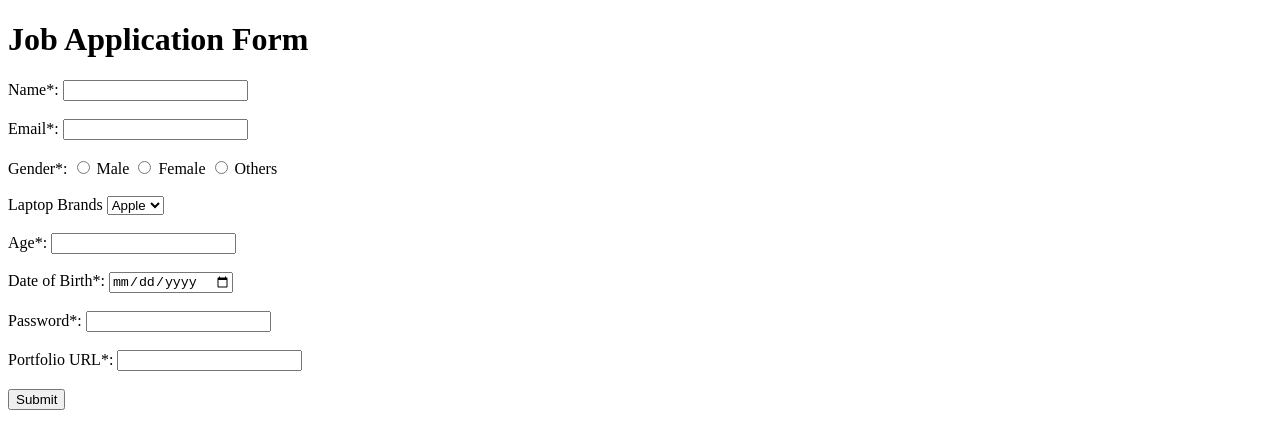
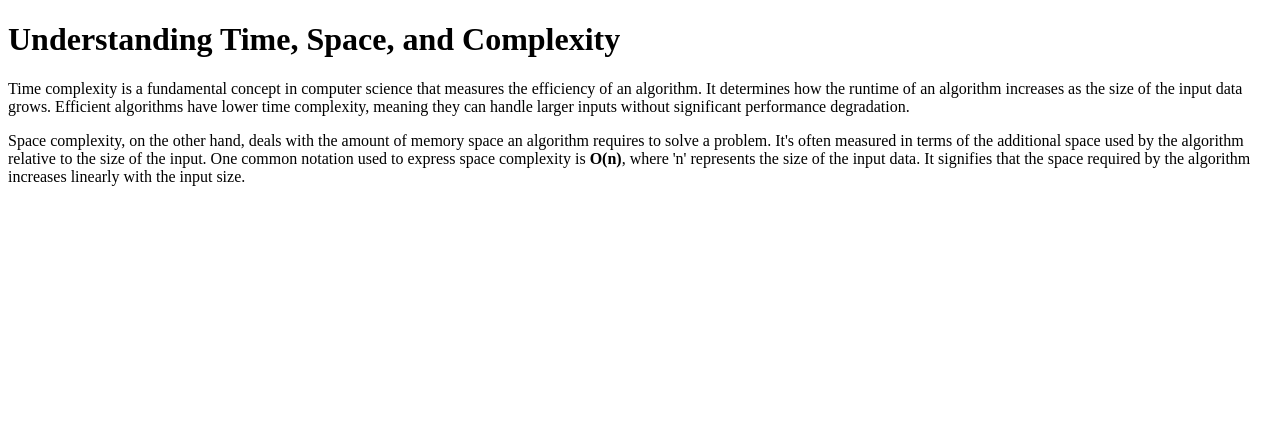
Before and after one commit to acciojob/time-and-space-complexity-Rohitha07, a website: page main.html in a window 1280 px wide. Drawn offline with Linux system fonts and the light colour scheme.

Commit message:
created a submission

```diff
--- a/main.html
+++ b/main.html
@@ -1,72 +1,16 @@
 <!DOCTYPE html>
-
 <html>
-
 <head>
-	<link rel="stylesheet" href="styles.css">
+    <link rel="stylesheet" href="styles.css">
 </head>
-
 <body>
-	<!-- the entire body must be written by student -->
-	<h1>Job Application Form</h1>
-
-<form method="POST">
-  <div>
-    <label for="name">Name*:</label>
-    <input type="text" id="name" name="name" required>
-  </div><br>
-
-  <div>
-    <label for="email">Email*:</label>
-    <input type="email" id="email" name="email" required>
-  </div><br>
-
-  <div>
-    <label>Gender*:</label>
-    <input type="radio" id="male" name="gender" value="male" required>
-    <label for="male">Male</label>
-    <input type="radio" id="female" name="gender" value="female" required>
-    <label for="female">Female</label>
-    <input type="radio" id="other" name="gender" value="other" required>
-    <label for="other">Others</label>
-  </div><br>
-
-  <div>
-    <label for="laptop">Laptop Brands</label>
-    <select id="laptop" name="laptop">
-      <option value="apple">Apple</option>
-      <option value="asus">Asus</option>
-      <option value="hp">HP</option>
-    </select>
-  </div><br>
-
-  <div>
-    <label for="age">Age*:</label>
-    <input type="number" id="age" name="age" required>
-  </div><br>
-
-  <div>
-    <label for="dob">Date of Birth*:</label>
-    <input type="date" id="dob" name="dob" required>
-  </div><br>
-
-  <div>
-    <label for="password">Password*:</label>
-    <input type="password" id="password" name="password" required>
-  </div><br>
-
-  <div>
-    <label for="portfolio">Portfolio URL*:</label>
-    <input type="url" id="portfolio" name="portfolio">
-  </div><br>
-
-  <div>
-    <button type="submit">Submit</button>
-  </div>
-</form>
-    <script type="text/javascript" src="./script.js">
-</script>
-
+    <h1>Understanding Time, Space, and Complexity</h1>
+    <p>
+        Time complexity is a fundamental concept in computer science that measures the efficiency of an algorithm. It determines how the runtime of an algorithm increases as the size of the input data grows. Efficient algorithms have lower time complexity, meaning they can handle larger inputs without significant performance degradation.
+    </p>
+    <p>
+        Space complexity, on the other hand, deals with the amount of memory space an algorithm requires to solve a problem. It's often measured in terms of the additional space used by the algorithm relative to the size of the input. One common notation used to express space complexity is <b>O(n)</b>, where 'n' represents the size of the input data. It signifies that the space required by the algorithm increases linearly with the input size.
+    </p>
+    <script type="text/javascript" src="./script.js"></script>
 </body>
-
 </html>
```
